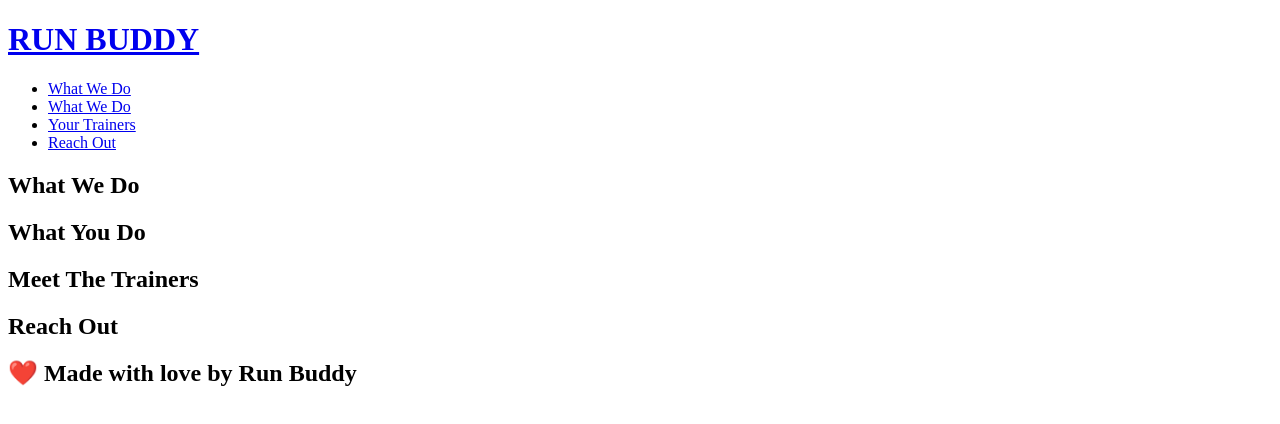
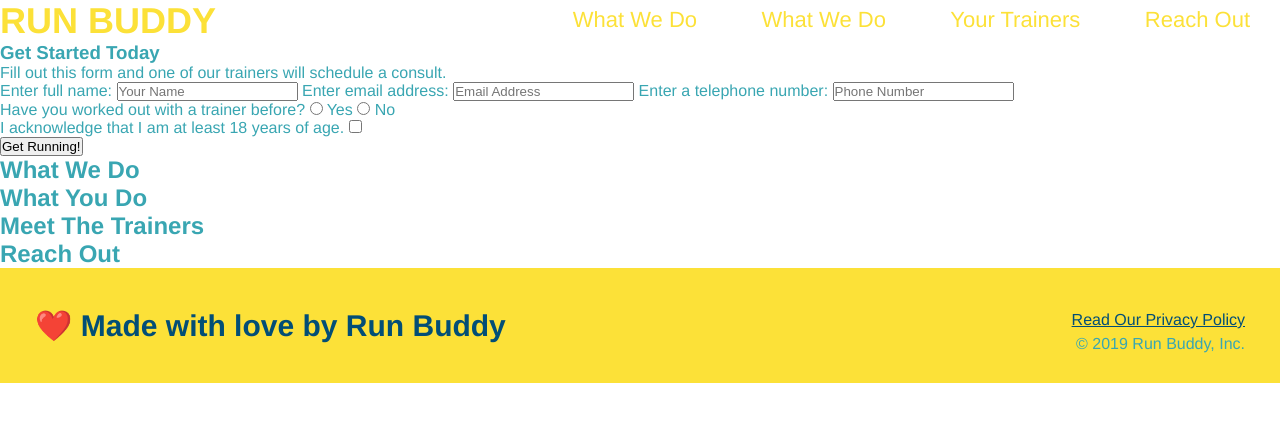
Before and after one commit to mooka0/run-buddy, a plain HTML site: page index.html in a window 1280 px wide. Drawn offline with Linux system fonts and the light colour scheme; files that its build step writes are made by us from their sources.

Commit message:
new functions

```diff
--- /dev/null
+++ b/assets/style.css
@@ -0,0 +1,61 @@
+* {
+    margin: 0;
+    padding: 0;
+    box-sizing: border-box;
+}
+/*apply styles to <header> */
+header {
+    padding: 20px 35px
+    background-color: #39a6b2
+}
+header h1 {
+    font-weight: bold;
+    font-size: 36px;
+    color: #fce128;
+    margin: 0;
+    display: inline;
+}
+header a {
+    text-decoration: none;
+    color: #fce138;
+}
+header nav {
+    float: right;
+    margin: 7px 0;
+}
+header nav ul li {
+    display: inline;
+}
+header nav ul li a {
+    margin: 0 30px;
+    font-weight: lighter;
+    font-size: 22px;
+}
+
+body {
+   /* more on this crazy alphanumerical value in a minute! */
+   color: #39a6b2;
+    font-family: Helvetica, Arial, sans-serif;
+}
+footer {
+    background: #fce138;
+    width: 100&;
+    padding: 40px 35px;
+}
+
+footer h2 {
+    display: inline;
+    color: #024e76;
+    font-size: 30px;
+    margin: 0;
+}
+
+footer div {
+    float: right;
+    line-height: 1.5;
+    text-align: right;
+}
+
+footer a {
+    color: #024e76;
+}
--- a/index.html
+++ b/index.html
@@ -3,6 +3,7 @@
     <head>
         <meta charset="UTF-8"/>
         <title>Run Buddy</title>
+        <link rel="stylesheet" href="./assets/css/style.css" />
     </head>
     <body>
     <!-- navigation -->
@@ -30,6 +31,35 @@
 
     <!-- hero/jumbotron -->
     <section>
+        <div>
+            <h3>Get Started Today</h3>
+            <p>Fill out this form and one of our trainers will schedule a consult.</p>
+        <!-- Add form element -->
+        <form>
+            <label for="name"> Enter full name:</label>
+            <input type="text" placeholder="Your Name" name="name" id="name"/>
+            <label for="email">Enter email address:</label>
+            <input type="email" placeholder="Email Address" name="email" id="email"/>
+            <label for="phone">Enter a telephone number:</label>
+            <input type="tel" placeholder="Phone Number" name="phone" id="phone"/>
+            <p>
+                Have you worked out with a trainer before?
+                <input type="radio" name="trainer-confirm" id="trainer-yes"/>
+                <label for="trainer-yes">Yes</label>
+                <input type="radio" name="trainer-confirm" id="trainer-no"/>
+                <label for="trainer-no">No</label>
+            </p>
+            <p>
+                <label for="checkbox" >
+                I acknowledge that I am at least 18 years of age.
+                </label>
+                <input type="checkbox" name="age-confirm" id="checkbox"/>
+            </p>
+            <button type="submit">
+                Get Running!
+            </button>
+        </form>
+        </div>
     </section>
 
     <!-- "What we do" section-->
@@ -55,6 +85,10 @@
     <!-- footer -->
     <footer>
         <h2>❤️ Made with love by Run Buddy</h2>
+        <div>
+            <a href='#'>Read Our Privacy Policy</a><br />
+            &copy; 2019 Run Buddy, Inc.
+        </div>
     </footer>
     </body>
 
```
